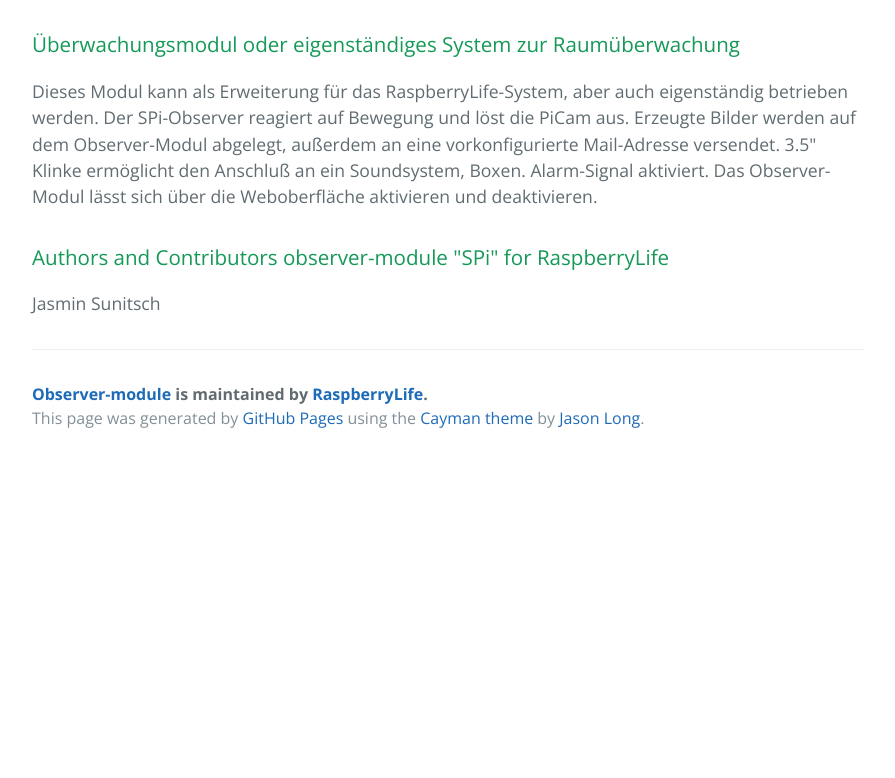
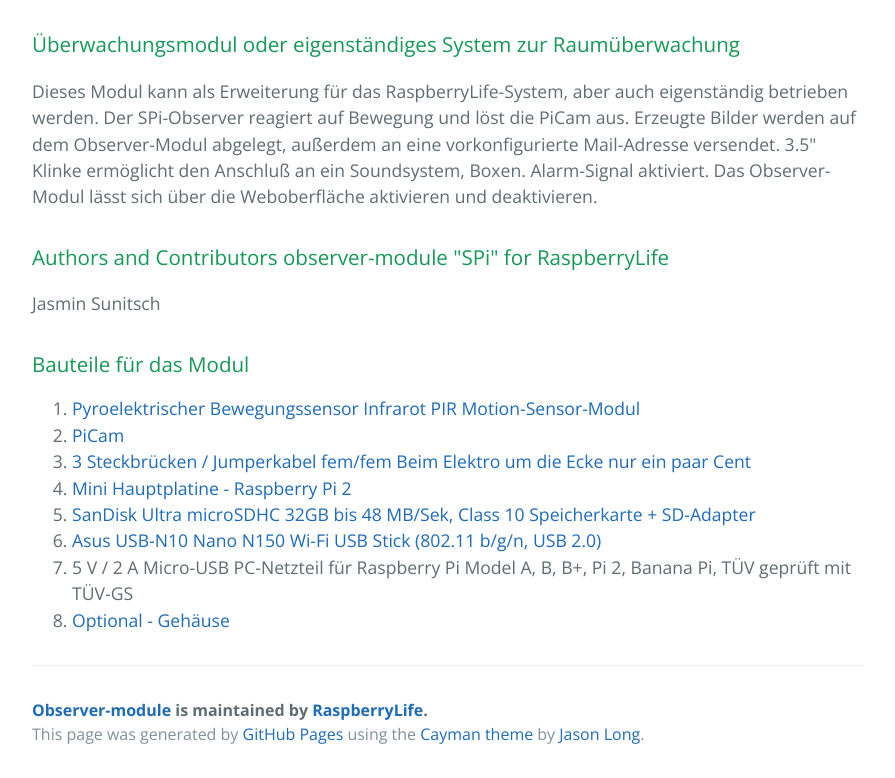
Before and after one commit to RaspberryLife/observer-module, a plain HTML site: page index.html in a window 1280 px wide. Shown: the part 589-1367 px from the top of the page, without its empty margins (192-1087 px from the left). Before the commit the page ends 1051 px from the top, so only its background shows below. Drawn offline with nearby package versions, Linux system fonts and the light colour scheme.

Commit message:
Create gh-pages branch via GitHub

```diff
--- a/index.html
+++ b/index.html
@@ -45,6 +45,20 @@ Das Observer-Modul lässt sich über die Weboberfläche aktivieren und deaktivie
 
 <p>Jasmin Sunitsch</p>
 
+<h3>
+<a id="bauteile-für-das-modul" class="anchor" href="#bauteile-f%C3%BCr-das-modul" aria-hidden="true"><span class="octicon octicon-link"></span></a>Bauteile für das Modul</h3>
+
+<ol>
+<li><a href="http://www.amazon.de/gp/product/B00SR7ZVWK/ref=as_li_tl?ie=UTF8&amp;camp=1638&amp;creative=19454&amp;creativeASIN=B00SR7ZVWK&amp;linkCode=as2&amp;tag=aq4f-21"> Pyroelektrischer Bewegungssensor Infrarot PIR Motion-Sensor-Modul </a></li>
+<li><a href="http://amzn.to/1MOuXvN">PiCam</a></li>
+<li><a href="http://www.amazon.de/gp/product/B00PXBVRZS/ref=as_li_tl?ie=UTF8&amp;camp=1638&amp;creative=19454&amp;creativeASIN=B00PXBVRZS&amp;linkCode=as2&amp;tag=aq4f-21">3 Steckbrücken / Jumperkabel fem/fem Beim Elektro um die Ecke nur ein paar Cent</a></li>
+<li><a href="http://www.amazon.de/gp/product/B00T2U7R7I/ref=as_li_tl?ie=UTF8&amp;camp=1638&amp;creative=19454&amp;creativeASIN=B00T2U7R7I&amp;linkCode=as2&amp;tag=aq4f-21">Mini Hauptplatine - Raspberry Pi 2 </a></li>
+<li><a href="http://www.amazon.de/gp/product/B00MWXUKDK/ref=as_li_tl?ie=UTF8&amp;camp=1638&amp;creative=19454&amp;creativeASIN=B00MWXUKDK&amp;linkCode=as2&amp;tag=fobo-21">SanDisk Ultra microSDHC 32GB bis 48 MB/Sek, Class 10 Speicherkarte + SD-Adapter</a></li>
+<li><a href="http://www.amazon.de/gp/product/B00GCB2XII/ref=as_li_tl?ie=UTF8&amp;camp=1638&amp;creative=19454&amp;creativeASIN=B00GCB2XII&amp;linkCode=as2&amp;tag=aq4f-21">Asus USB-N10 Nano N150 Wi-Fi USB Stick (802.11 b/g/n, USB 2.0)</a></li>
+<li>5 V / 2 A Micro-USB PC-Netzteil für Raspberry Pi Model A, B, B+, Pi 2, Banana Pi, TÜV geprüft mit TÜV-GS </li>
+<li><a href="http://www.amazon.de/gp/product/B00MQLB1N6/ref=as_li_tl?ie=UTF8&amp;camp=1638&amp;creative=19454&amp;creativeASIN=B00MQLB1N6&amp;linkCode=as2&amp;tag=fobo-21">Optional - Gehäuse </a></li>
+</ol>
+
       <footer class="site-footer">
         <span class="site-footer-owner"><a href="https://github.com/RaspberryLife/observer-module">Observer-module</a> is maintained by <a href="https://github.com/RaspberryLife">RaspberryLife</a>.</span>
 
```
Also changed, not shown: params.json (+1 -1 lines).
